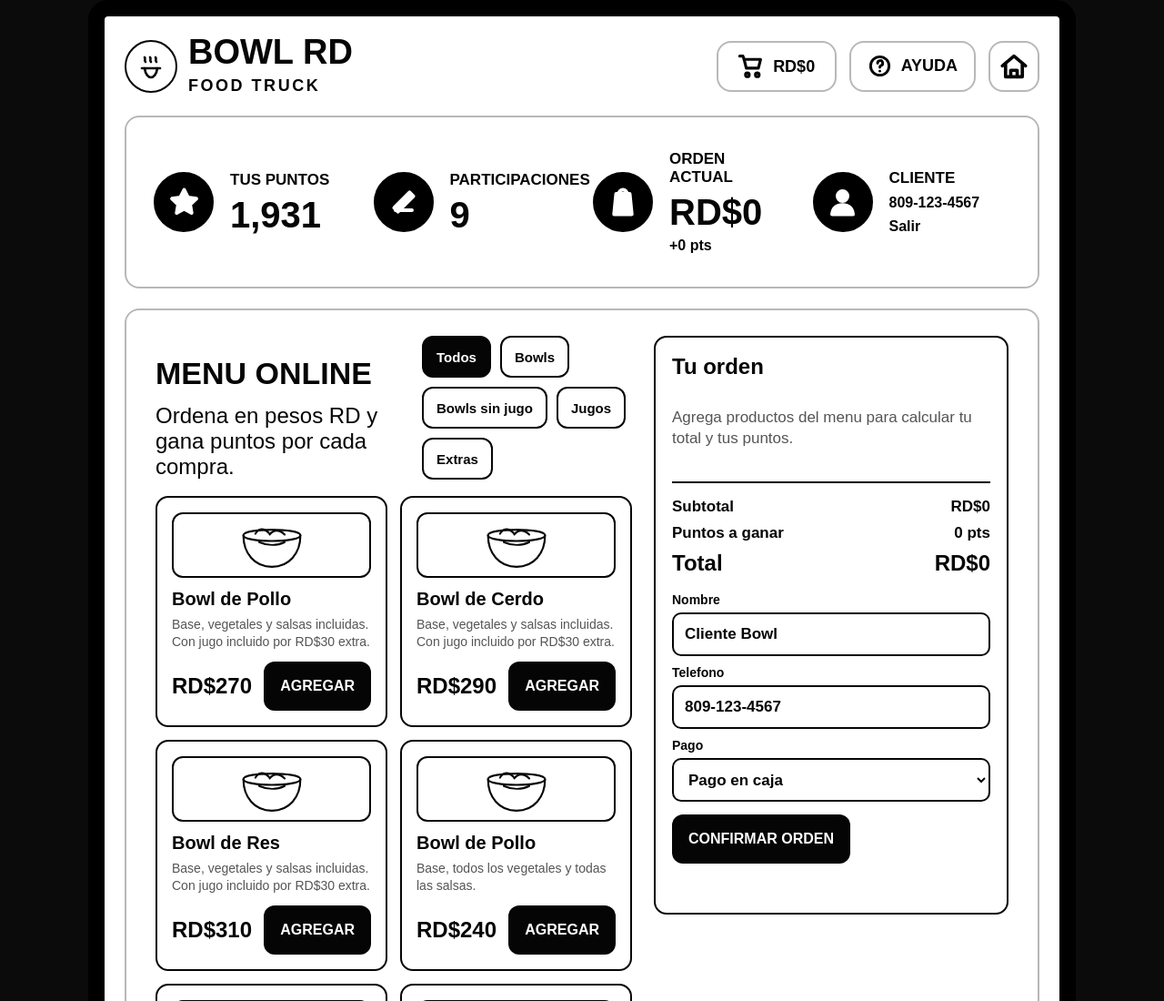
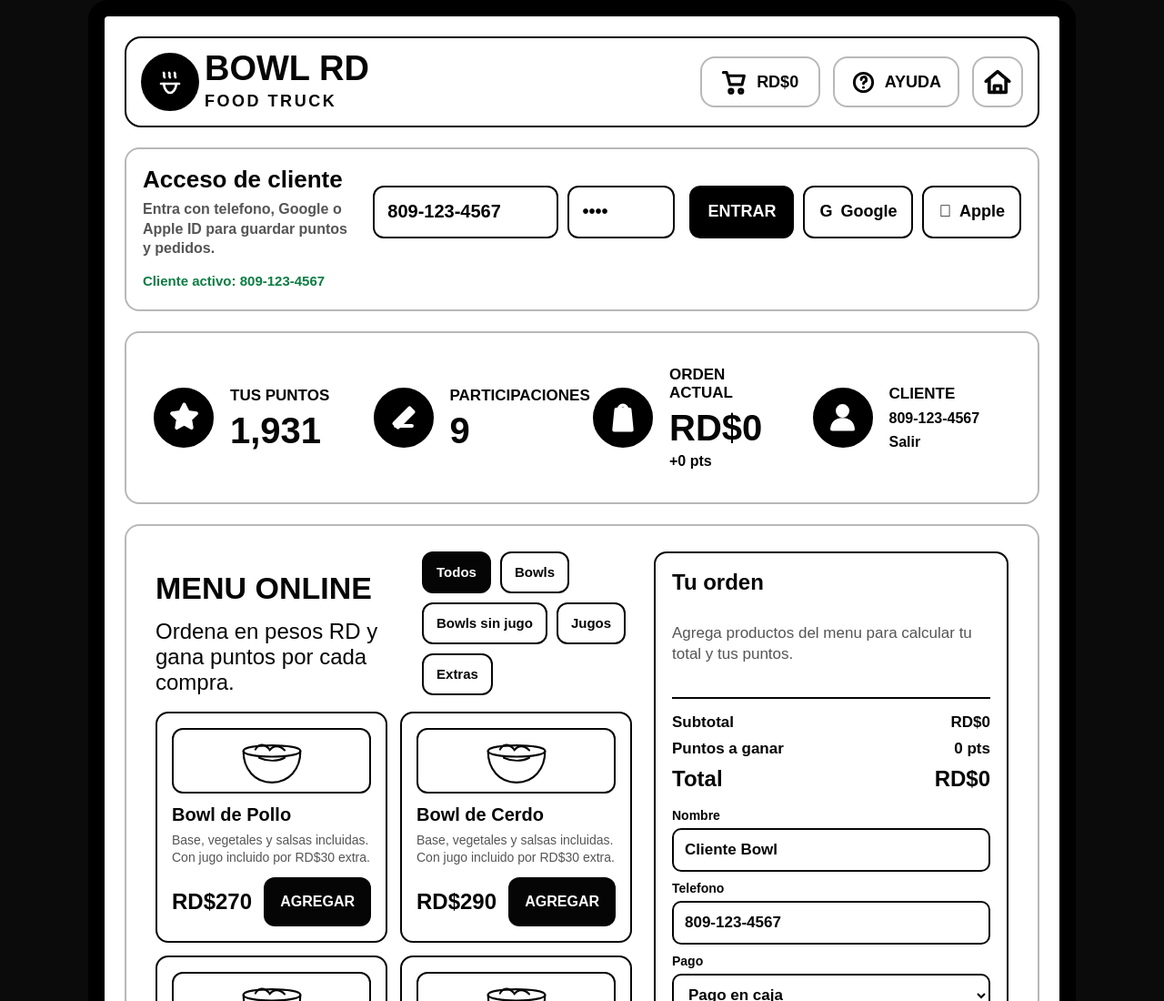
Before and after one commit to impactlabsglobal/food-truck-rd-rewards, a plain HTML site: page index.html in a window 1280 px wide. Shown: the top 1100 px of the page at 91% size. Drawn offline with Linux system fonts and the light colour scheme.

Commit message:
Modernize kiosk header and add login options

```diff
--- a/index.html
+++ b/index.html
@@ -50,10 +50,15 @@
     }
 
     .topbar {
-      display: flex;
+      border: 2px solid var(--ink);
+      border-radius: 18px;
+      padding: 16px;
+      display: grid;
+      grid-template-columns: minmax(260px, 1fr) auto;
       align-items: center;
       justify-content: space-between;
       gap: 16px;
+      background: #fff;
     }
 
     .brand {
@@ -75,8 +80,10 @@
     }
 
     .brand-mark {
-      width: 58px;
-      height: 58px;
+      width: 64px;
+      height: 64px;
+      background: #000;
+      color: #fff;
     }
 
     .brand-name {
@@ -89,14 +96,15 @@
     }
 
     .brand-sub {
-      margin-top: 10px;
+      margin-top: 8px;
       font-size: clamp(14px, 1.6vw, 18px);
       font-weight: 900;
       letter-spacing: .14em;
     }
 
     .top-actions {
-      display: flex;
+      display: grid;
+      grid-template-columns: auto auto auto;
       gap: 14px;
       align-items: center;
     }
@@ -139,6 +147,88 @@
       width: 56px;
       display: grid;
       place-items: center;
+    }
+
+    .login-panel {
+      border: 2px solid var(--line);
+      border-radius: var(--radius);
+      padding: 18px;
+      display: grid;
+      grid-template-columns: minmax(220px, 1fr) minmax(0, 1.4fr) auto;
+      gap: 16px;
+      align-items: center;
+      background: #fff;
+    }
+
+    .login-title {
+      margin: 0 0 6px;
+      font-size: clamp(20px, 2.2vw, 26px);
+      font-weight: 900;
+    }
+
+    .login-copy {
+      margin: 0;
+      color: var(--muted);
+      font-size: 16px;
+      font-weight: 800;
+      line-height: 1.35;
+    }
+
+    .login-fields {
+      display: grid;
+      grid-template-columns: minmax(0, 1fr) 118px;
+      gap: 10px;
+    }
+
+    .login-fields input {
+      width: 100%;
+      min-height: 58px;
+      border: 2px solid var(--ink);
+      border-radius: 12px;
+      padding: 0 14px;
+      font-size: 20px;
+      font-weight: 900;
+    }
+
+    .login-actions {
+      display: flex;
+      gap: 10px;
+      align-items: center;
+      justify-content: end;
+    }
+
+    .login-button,
+    .identity-button {
+      min-height: 58px;
+      border: 2px solid var(--ink);
+      border-radius: 12px;
+      font-size: 18px;
+      font-weight: 900;
+      white-space: nowrap;
+    }
+
+    .login-button {
+      background: #000;
+      color: #fff;
+      padding: 0 18px;
+    }
+
+    .identity-button {
+      background: #fff;
+      color: #000;
+      padding: 0 16px;
+      display: flex;
+      align-items: center;
+      gap: 9px;
+    }
+
+    .login-status {
+      grid-column: 1 / -1;
+      min-height: 22px;
+      margin: 0;
+      color: #0b7d43;
+      font-size: 15px;
+      font-weight: 900;
     }
 
     .stats {
@@ -757,6 +847,33 @@
         gap: 10px;
       }
 
+      .topbar {
+        grid-template-columns: 1fr;
+      }
+
+      .top-actions {
+        width: 100%;
+        grid-template-columns: 1fr 56px 56px;
+      }
+
+      .header-cart {
+        width: 100%;
+      }
+
+      .login-panel {
+        grid-template-columns: 1fr;
+      }
+
+      .login-actions {
+        justify-content: stretch;
+      }
+
+      .identity-button,
+      .login-button {
+        flex: 1;
+        justify-content: center;
+      }
+
       .help-button span {
         display: none;
       }
@@ -847,7 +964,7 @@
       }
 
       .topbar {
-        align-items: start;
+        align-items: stretch;
       }
 
       .top-actions {
@@ -866,6 +983,15 @@
       .home-button {
         min-height: 48px;
         width: 48px;
+      }
+
+      .login-fields {
+        grid-template-columns: 1fr;
+      }
+
+      .login-actions {
+        display: grid;
+        grid-template-columns: 1fr;
       }
 
       .stats {
@@ -952,6 +1078,32 @@
       </div>
     </header>
 
+    <section class="login-panel" aria-label="Acceso del cliente">
+      <div>
+        <h2 class="login-title">Acceso de cliente</h2>
+        <p class="login-copy">Entra con telefono, Google o Apple ID para guardar puntos y pedidos.</p>
+      </div>
+
+      <div class="login-fields">
+        <input id="loginPhone" type="tel" value="809-123-4567" inputmode="tel" aria-label="Numero de telefono" />
+        <input id="loginCode" type="password" value="1234" inputmode="numeric" maxlength="4" aria-label="Codigo de 4 digitos" />
+      </div>
+
+      <div class="login-actions">
+        <button class="login-button" type="button" id="phoneLoginButton">ENTRAR</button>
+        <button class="identity-button" type="button" data-provider="Google" aria-label="Entrar con Google">
+          <span aria-hidden="true">G</span>
+          Google
+        </button>
+        <button class="identity-button" type="button" data-provider="Apple ID" aria-label="Entrar con Apple ID">
+          <span aria-hidden="true"></span>
+          Apple
+        </button>
+      </div>
+
+      <p class="login-status" id="loginStatus">Cliente activo: 809-123-4567</p>
+    </section>
+
     <section class="stats" aria-label="Resumen del cliente">
       <article class="stat">
         <div class="round-icon" aria-hidden="true">
@@ -1001,7 +1153,7 @@
         </div>
         <div>
           <p class="stat-label">CLIENTE</p>
-          <p class="stat-note">809-123-4567</p>
+          <p class="stat-note" id="topCustomerPhone">809-123-4567</p>
           <p class="stat-note">Salir</p>
         </div>
       </article>
@@ -1323,10 +1475,15 @@
     const pointsEarnedEl = document.getElementById("pointsEarned");
     const customerNameEl = document.getElementById("customerName");
     const customerPhoneEl = document.getElementById("customerPhone");
+    const loginPhoneEl = document.getElementById("loginPhone");
+    const loginCodeEl = document.getElementById("loginCode");
+    const phoneLoginButton = document.getElementById("phoneLoginButton");
+    const loginStatus = document.getElementById("loginStatus");
     const paymentMethodEl = document.getElementById("paymentMethod");
     const checkoutButton = document.getElementById("checkoutButton");
     const checkoutNote = document.getElementById("checkoutNote");
     const historyList = document.getElementById("historyList");
+    const topCustomerPhone = document.getElementById("topCustomerPhone");
     const profilePhone = document.getElementById("profilePhone");
     const profilePoints = document.getElementById("profilePoints");
     const rewardGrid = document.getElementById("rewardGrid");
@@ -1357,8 +1514,34 @@
     function renderStats() {
       pointsEl.textContent = formatNumber(customer.points);
       visitsEl.textContent = formatNumber(customer.visits);
+      topCustomerPhone.textContent = customer.phone;
       profilePhone.textContent = customer.phone;
       profilePoints.textContent = formatNumber(customer.points);
+      customerPhoneEl.value = customer.phone;
+      loginStatus.textContent = "Cliente activo: " + customer.phone;
+    }
+
+    function signInWithPhone() {
+      const phone = loginPhoneEl.value.trim();
+      const code = loginCodeEl.value.trim();
+
+      if (!phone || code.length < 4) {
+        loginStatus.textContent = "Escribe telefono y codigo de 4 digitos.";
+        return;
+      }
+
+      customer.phone = phone;
+      customer.history.unshift("Login por telefono: " + phone);
+      renderStats();
+      renderHistory();
+    }
+
+    function signInWithProvider(provider) {
+      customer.name = provider + " Cliente";
+      customer.phone = provider === "Google" ? "Google conectado" : "Apple ID conectado";
+      customer.history.unshift("Login con " + provider);
+      renderStats();
+      renderHistory();
     }
 
     function renderCategories() {
@@ -1528,6 +1711,13 @@
     });
 
     checkoutButton.addEventListener("click", confirmOrder);
+    phoneLoginButton.addEventListener("click", signInWithPhone);
+
+    document.querySelectorAll("[data-provider]").forEach((button) => {
+      button.addEventListener("click", () => {
+        signInWithProvider(button.dataset.provider);
+      });
+    });
 
     rewardGrid.addEventListener("click", (event) => {
       const button = event.target.closest("[data-reward]");
```
